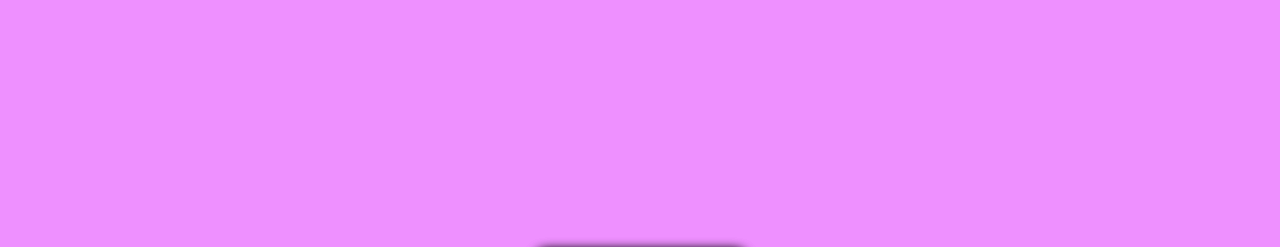
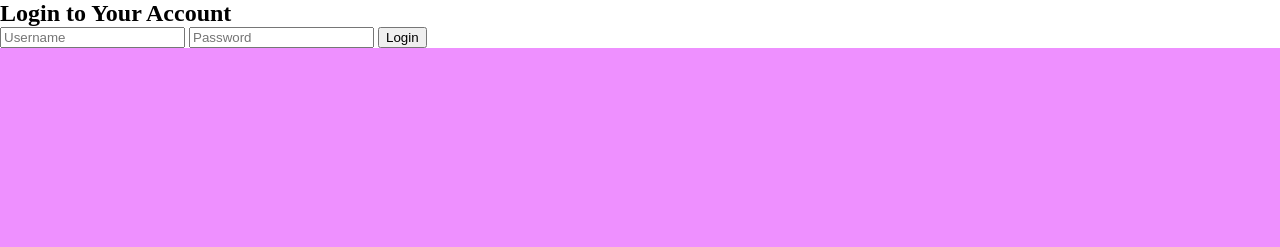
Before and after one commit to Hackerskr/Ankit-birthday, a plain HTML site: page index.html in a window 1280 px wide. Shown: the top 247 px of the page. Drawn offline with Linux system fonts and the light colour scheme; a web font is replaced by a local one.

Commit message:
Update index.html

```diff
--- a/index.html
+++ b/index.html
@@ -1,6 +1,16 @@
 <!DOCTYPE html>
 <html lang="en">
   <head>
+       <meta charset="UTF-8">
+    <title>Login Page</title>
+</head>
+<body>
+    <h2>Login to Your Account</h2>
+    <form action="login.php" method="POST">
+        <input type="text" name="username" placeholder="Username" required>
+        <input type="password" name="password" placeholder="Password" required>
+        <button type="submit">Login</button>
+    </form>
     <meta charset="UTF-8" />
     <meta name="viewport" content="width=device-width, initial-scale=1.0" />
     <link rel="preconnect" href="https://fonts.googleapis.com" />
```
